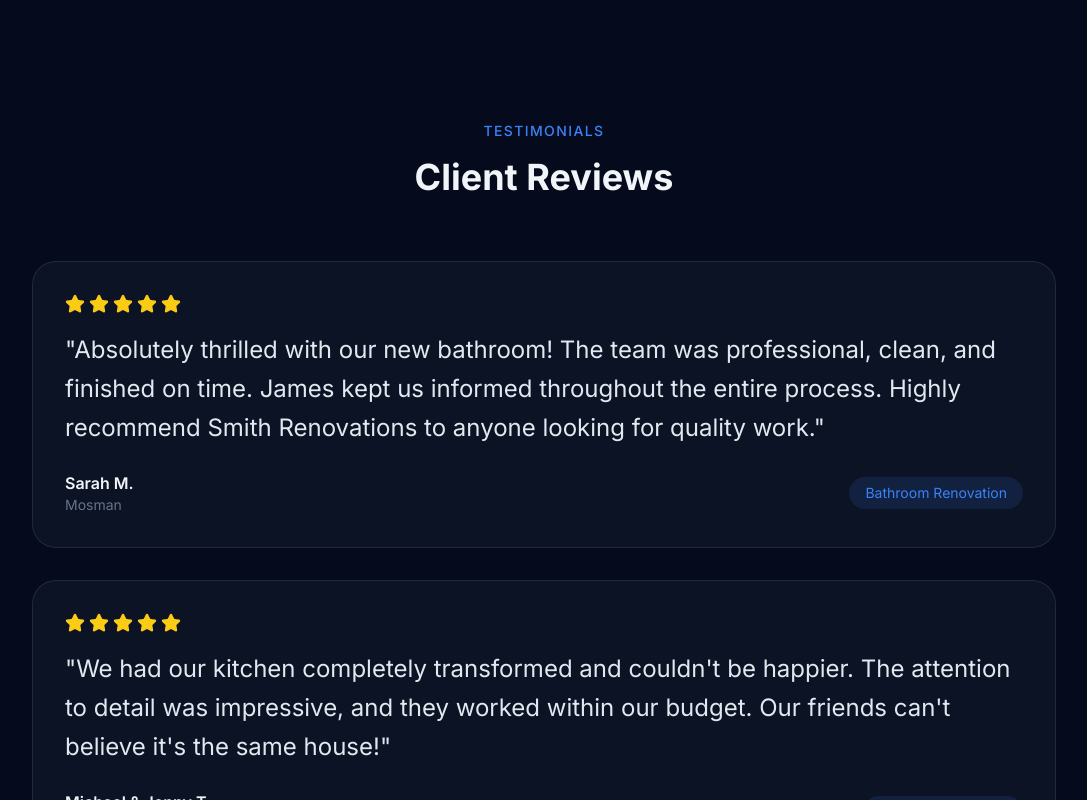
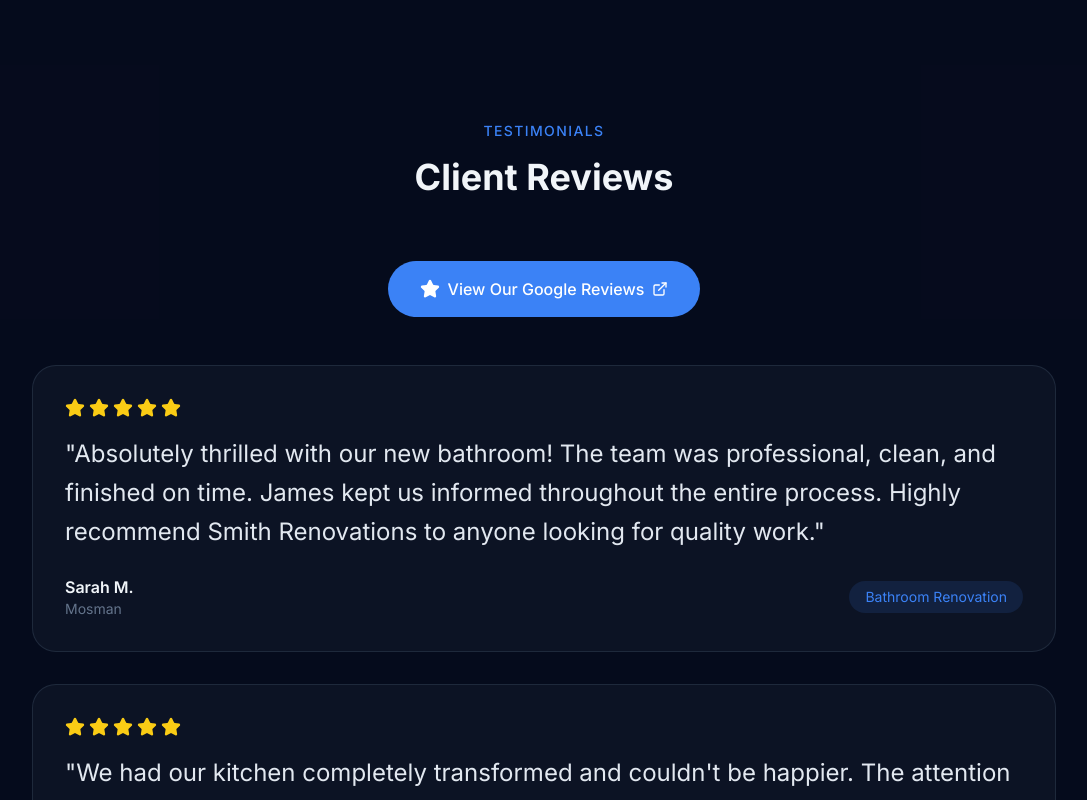
Before and after one commit to HalooLaloo/brickprofile, a Next.js app: page /site/demo in a window 1280 px wide. Shown: the part 4000-4800 px from the top of the page, without its empty margins (96-1183 px from the left). Built offline with nearby package versions, Linux system fonts and the light colour scheme.

Commit message:
Add Google Reviews button to all templates

```diff
--- a/src/components/templates/BoldTemplate.tsx
+++ b/src/components/templates/BoldTemplate.tsx
@@ -13,6 +13,7 @@ import {
   Sparkles,
   Clock,
   FileText,
+  ExternalLink,
 } from "lucide-react";
 import type { TemplateProps, Photo } from "@/lib/types";
 import { BeforeAfterSlider } from "@/components/ui/BeforeAfterSlider";
@@ -278,12 +279,31 @@ export function BoldTemplate({ site, photos, reviews }: TemplateProps) {
       )}
 
       {/* Testimonials */}
-      {reviews.length > 0 && (
+      {(reviews.length > 0 || site.google_reviews_url) && (
         <section className="py-24 px-6">
           <div className="max-w-7xl mx-auto">
             <h2 className="text-5xl font-black mb-12">
               CLIENT <span style={{ color: primaryColor }}>REVIEWS</span>
             </h2>
+
+            {/* Google Reviews Button */}
+            {site.google_reviews_url && (
+              <div className="mb-12">
+                <a
+                  href={site.google_reviews_url}
+                  target="_blank"
+                  rel="noopener noreferrer"
+                  className="inline-flex items-center gap-3 px-8 py-4 rounded-full text-white font-bold text-lg transition-transform hover:scale-105"
+                  style={{ backgroundColor: primaryColor }}
+                >
+                  <Star className="w-6 h-6 fill-current" />
+                  VIEW OUR GOOGLE REVIEWS
+                  <ExternalLink className="w-5 h-5" />
+                </a>
+              </div>
+            )}
+
+            {reviews.length > 0 && (
             <div className="grid md:grid-cols-2 lg:grid-cols-3 gap-6">
               {reviews.map((review) => (
                 <div
@@ -320,6 +340,7 @@ export function BoldTemplate({ site, photos, reviews }: TemplateProps) {
                 </div>
               ))}
             </div>
+            )}
           </div>
         </section>
       )}
--- a/src/components/templates/MinimalTemplate.tsx
+++ b/src/components/templates/MinimalTemplate.tsx
@@ -13,6 +13,7 @@ import {
   Clock,
   MessageSquare,
   FileText,
+  ExternalLink,
 } from "lucide-react";
 import type { TemplateProps, Photo } from "@/lib/types";
 import { BeforeAfterSlider } from "@/components/ui/BeforeAfterSlider";
@@ -193,12 +194,31 @@ export function MinimalTemplate({ site, photos, reviews }: TemplateProps) {
       )}
 
       {/* Testimonials - Simple quotes */}
-      {reviews.length > 0 && (
+      {(reviews.length > 0 || site.google_reviews_url) && (
         <section className="py-16 px-6 border-t border-dark-800/50">
           <div className="max-w-3xl mx-auto">
             <h2 className="text-sm font-medium text-dark-500 uppercase tracking-wide mb-8">
               Reviews
             </h2>
+
+            {/* Google Reviews Button */}
+            {site.google_reviews_url && (
+              <div className="mb-12">
+                <a
+                  href={site.google_reviews_url}
+                  target="_blank"
+                  rel="noopener noreferrer"
+                  className="inline-flex items-center gap-2 text-sm hover:text-dark-300 transition-colors"
+                  style={{ color: primaryColor }}
+                >
+                  <Star className="w-4 h-4" />
+                  View our Google Reviews
+                  <ExternalLink className="w-3 h-3" />
+                </a>
+              </div>
+            )}
+
+            {reviews.length > 0 && (
             <div className="space-y-12">
               {reviews.slice(0, 3).map((review) => (
                 <div key={review.id}>
@@ -224,6 +244,7 @@ export function MinimalTemplate({ site, photos, reviews }: TemplateProps) {
                 </div>
               ))}
             </div>
+            )}
           </div>
         </section>
       )}
--- a/src/components/templates/ModernTemplate.tsx
+++ b/src/components/templates/ModernTemplate.tsx
@@ -13,6 +13,7 @@ import {
   Sparkles,
   Clock,
   FileText,
+  ExternalLink,
 } from "lucide-react";
 import type { TemplateProps, Photo } from "@/lib/types";
 import { BeforeAfterSlider } from "@/components/ui/BeforeAfterSlider";
@@ -268,7 +269,7 @@ export function ModernTemplate({ site, photos, reviews }: TemplateProps) {
       )}
 
       {/* Testimonials - Large quotes */}
-      {reviews.length > 0 && (
+      {(reviews.length > 0 || site.google_reviews_url) && (
         <section className="py-32 px-6 bg-dark-900/30">
           <div className="max-w-5xl mx-auto">
             <div className="text-center mb-16">
@@ -280,6 +281,25 @@ export function ModernTemplate({ site, photos, reviews }: TemplateProps) {
               </p>
               <h2 className="text-4xl font-bold">Client Reviews</h2>
             </div>
+
+            {/* Google Reviews Button */}
+            {site.google_reviews_url && (
+              <div className="text-center mb-12">
+                <a
+                  href={site.google_reviews_url}
+                  target="_blank"
+                  rel="noopener noreferrer"
+                  className="inline-flex items-center gap-2 px-8 py-4 rounded-full text-white font-medium transition-all hover:scale-105"
+                  style={{ backgroundColor: primaryColor }}
+                >
+                  <Star className="w-5 h-5 fill-current" />
+                  View Our Google Reviews
+                  <ExternalLink className="w-4 h-4" />
+                </a>
+              </div>
+            )}
+
+            {reviews.length > 0 && (
             <div className="space-y-8">
               {reviews.slice(0, 3).map((review) => (
                 <div
@@ -323,6 +343,7 @@ export function ModernTemplate({ site, photos, reviews }: TemplateProps) {
                 </div>
               ))}
             </div>
+            )}
           </div>
         </section>
       )}
```
